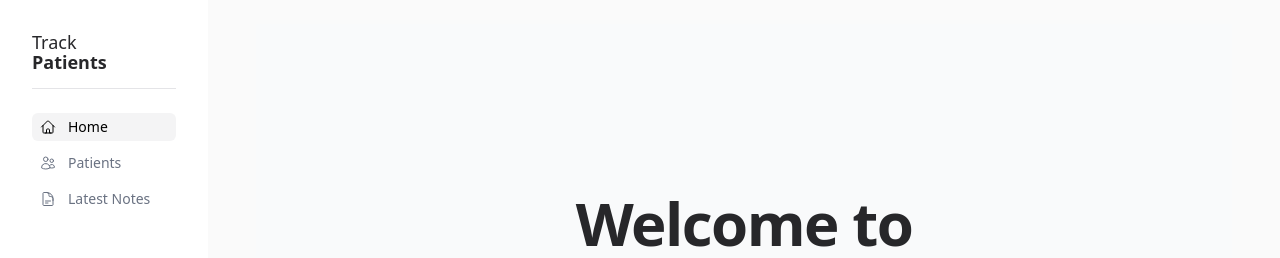
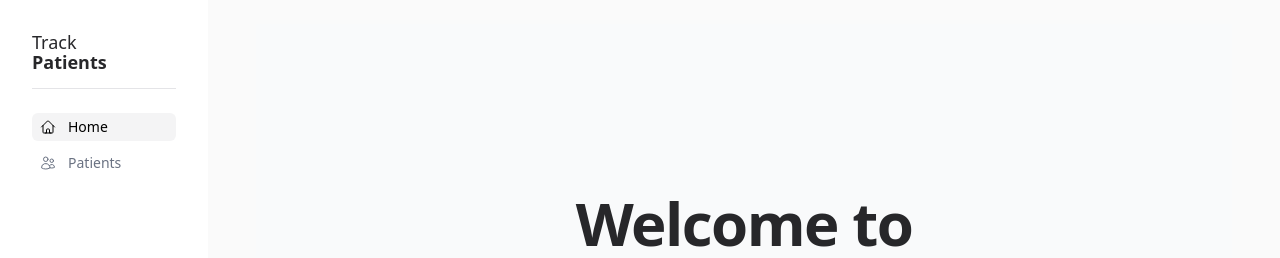
Before and after one commit to manumorante/track-patients, a React (Vite) app: page / in a window 1280 px wide. Shown: the top 258 px of the page. Built offline with nearby package versions, Linux system fonts and the light colour scheme.

Commit message:
refactor: update Navigation and HomePage components to remove 'Latest Notes' link and improve navigation clarity

```diff
--- a/src/components/common/Navigation.tsx
+++ b/src/components/common/Navigation.tsx
@@ -1,12 +1,11 @@
+import { uiStore } from '@/stores/uiStore'
+import { HomeIcon, UsersIcon } from '@heroicons/react/24/outline'
+import cx from 'clsx'
 import { NavLink } from 'react-router-dom'
-import { UsersIcon, HomeIcon, DocumentTextIcon } from '@heroicons/react/24/outline'
-import cx from 'clsx'
-import { uiStore } from '@/stores/uiStore'
 
 const navItems = [
   { to: '/', label: 'Home', icon: HomeIcon },
   { to: '/patients', label: 'Patients', icon: UsersIcon },
-  { to: '/latest-notes', label: 'Latest Notes', icon: DocumentTextIcon },
 ]
 
 const getNavLinkClass = (isActive: boolean) =>
--- a/src/pages/HomePage.tsx
+++ b/src/pages/HomePage.tsx
@@ -35,7 +35,7 @@ export default function HomePage() {
             </Link>
 
             {/* Card 2 - Latest Notes */}
-            <Link to="/latest-notes" className="block">
+            <Link to="/patients" className="block">
               <Card className="transition-shadow duration-300 hover:shadow-lg">
                 <div className="px-4 py-5 sm:p-6">
                   <h3 className="text-lg leading-6 font-medium text-gray-900">Latest Notes</h3>
```
